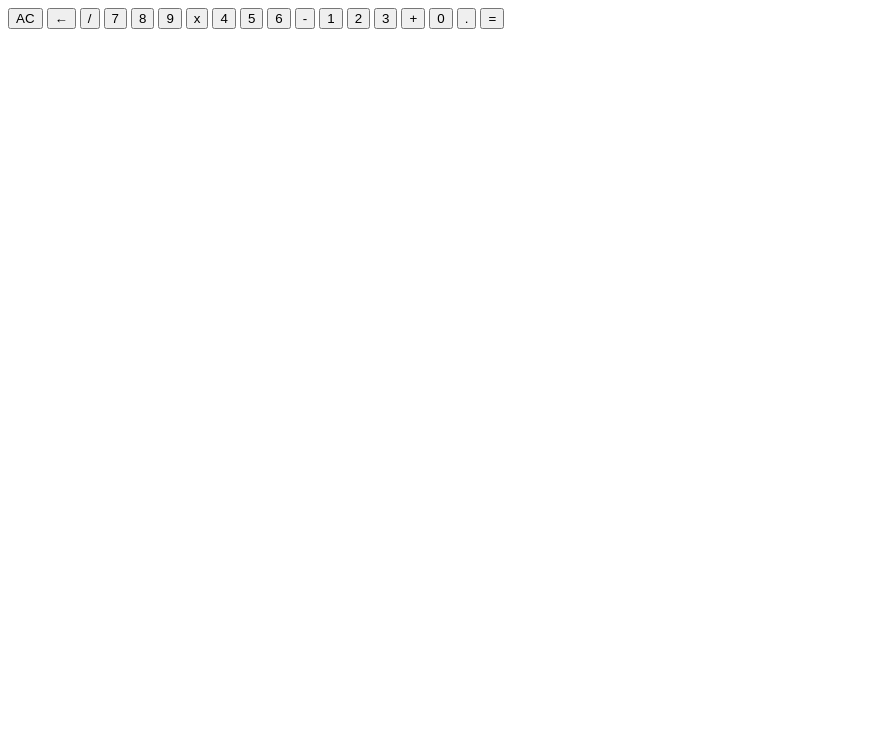
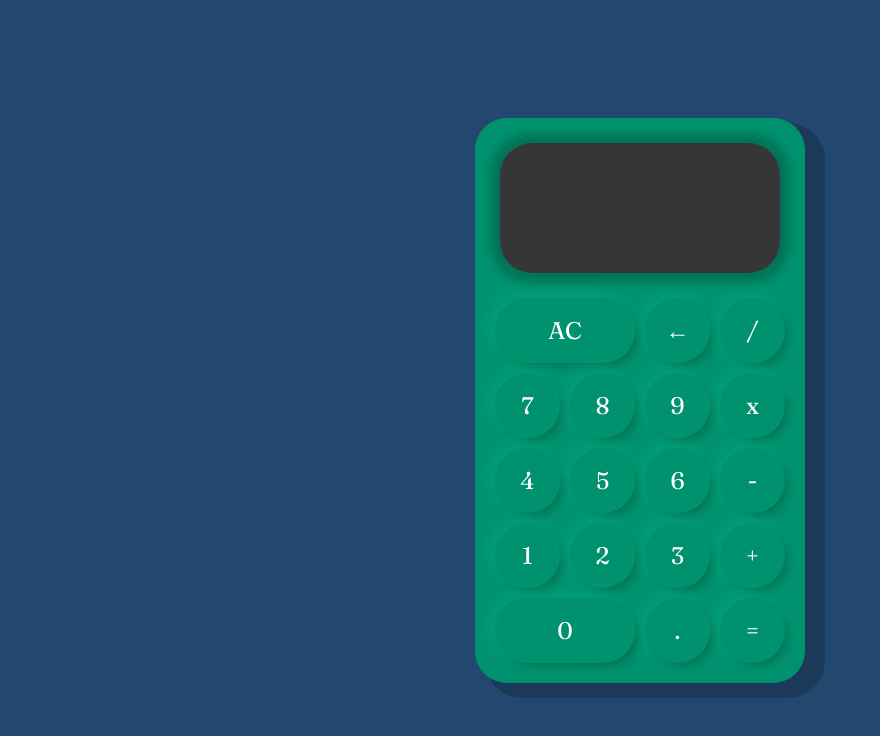
Before and after one commit to CeciliaBonfanti/calculadora, a plain HTML site: page index.html in a window 1280 px wide. Shown: the whole page, without its empty margins (0-880 px from the left). Drawn offline with Linux system fonts and the light colour scheme.

Commit message:
se agrega css

```diff
--- a/index.html
+++ b/index.html
@@ -4,14 +4,15 @@
     <meta charset="UTF-8">
     <meta name="viewport" content="width=device-width, initial-scale=1.0">
     <link href="https://fonts.googleapis.com/css2?family=Courgette&family=Fraunces:opsz@9..144&display=swap" rel="stylesheet">
+    <link rel="stylesheet" href="style.css">
     <title>calculadora</title>
 </head>
 <body>
     <main class="container">
         <section class="calculadora">
             <output class="display" id="display">
-                <div class="valor-anterior"></div>
-                <div class="valor-actual"></div>
+                <div id="valor-anterior"></div>
+                <div id="valor-actual"></div>
             </output>
             <button class="col-2">AC</button>
             <button>&larr;</button>
@@ -31,7 +32,6 @@
             <button class="numero col-2">0</button>
             <button class="numero">.</button>
             <button class="operador">=</button>
-
         </section>
     </main>
 
--- a/style.css
+++ b/style.css
@@ -0,0 +1,67 @@
+*{
+    font-family: 'Fraunces', serif;
+    color: white;
+}
+body {
+    margin: 0;
+    background-color: #224870;
+}
+
+.container{
+    display: flex;
+    justify-content: center;
+    align-items: center;
+    height: 100vh;
+}
+
+.calculadora {
+    display: grid;
+    grid-template-columns: repeat(4, 75px);
+    grid-template-rows: 160px repeat(5, 75px);
+    background-color: #00916e;
+    padding: 15px;
+    border-radius: 32px;
+    box-shadow: 15px 10px 0 5px #00000033;
+}
+
+button {
+    cursor: pointer;
+    margin: 5px;
+    padding: 0;
+    border-radius: 32px;
+    font-size: 1.5em;
+    border: none;
+    background-color: #00916e;
+    box-shadow: 5px 5px 10px -3px #00000040, -5px -5px 15px 3px #00ffc11f;
+}
+
+button:active{
+    background-color: #006f54;
+}
+
+button:focus{
+    outline: none;
+}
+.col-2{
+    grid-column: span 2;
+}
+.display{
+    grid-column: 1/-1;
+    padding: 16px;
+    display: flex;
+    margin: 10px 10px 20px;
+    flex-direction: column;
+    align-items: flex-end;
+    background-color: #363636;
+    border-radius: 32px;
+    text-align: right;
+    justify-content: space-between;
+    word-break: break-all;
+    box-shadow: 0px 0px 8px 10px #00000033;
+}
+#valor-actual{
+    font-size: 1.5em;
+}
+#valor-anterior{
+    font-size: 2em;
+}
```
